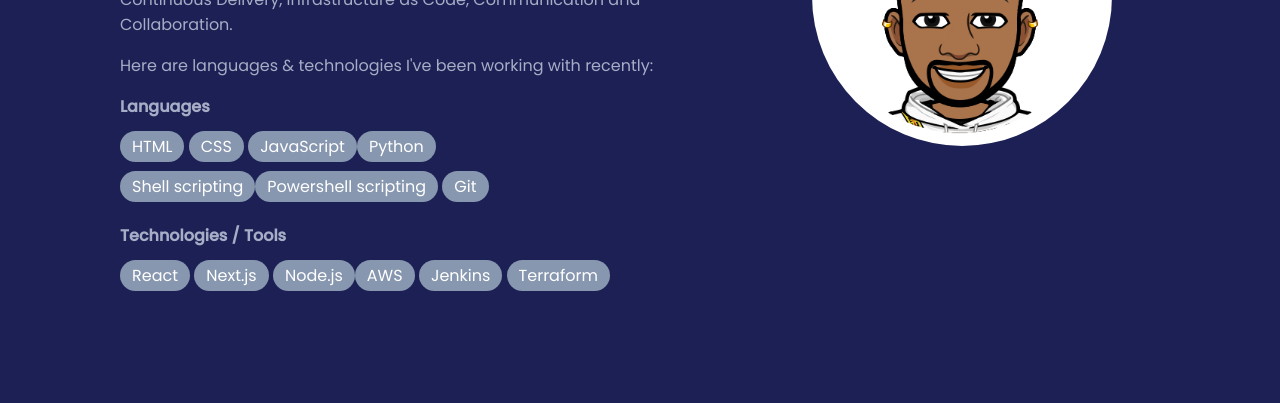
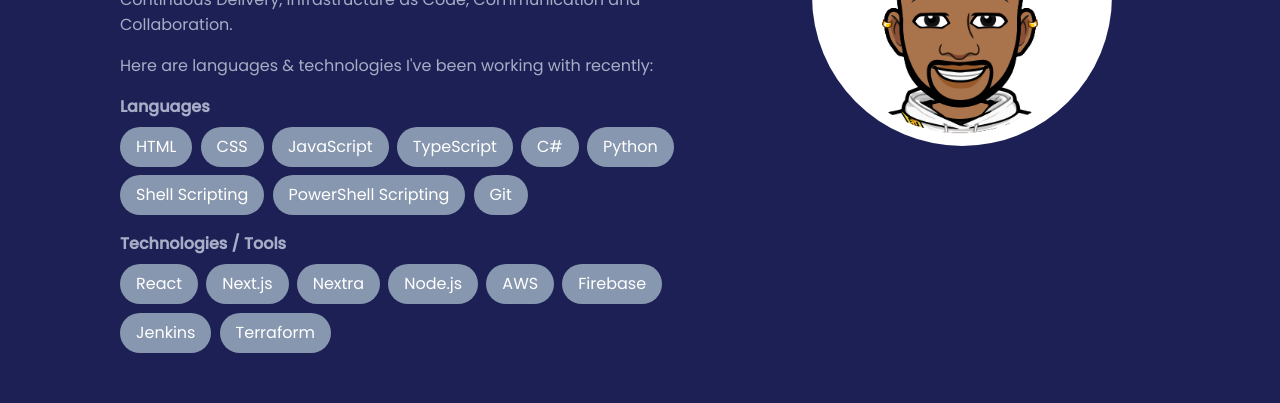
Before and after one commit to Superfly101/Portfolio, a React (Create React App) app: page / in a window 1280 px wide. Shown: the part 1120-1523 px from the top of the page. Built offline with nearby package versions, Linux system fonts and the light colour scheme; no server answers.

Commit message:
update skills

```diff
--- a/src/pages/About.css
+++ b/src/pages/About.css
@@ -2,13 +2,6 @@
   min-height: 100vh;
   padding-top: 5rem;
 }
-
-/* .sub-header h2 {
-  margin-block-end: 2rem;
-  background-color: var(--shadow-blue);
-  padding: 0.8rem;
-  box-shadow: 40px -15px var(--mint-green);
-} */
 
 .sub-header .outer {
   display: grid;
@@ -20,10 +13,6 @@
   margin-block-end: 1rem;
 }
 
-.sub-header .inner span {
-  white-space: nowrap;
-}
-
 .sub-header img {
   border: none;
   overflow: hidden;
@@ -31,11 +20,11 @@
   margin-inline: auto;
 }
 
-.sub-header span {
+.list span {
   background-color: var(--shadow-blue);
   color: #fff;
-  padding: 0.25rem 0.75rem;
-  border-radius: 1rem;
+  padding: 0 1rem;
+  border-radius: 2rem;
   line-height: 2.5rem;
 }
 
@@ -47,12 +36,14 @@
   text-align: center;
 }
 
+.sub-header .list {
+  display: flex;
+  gap: 0.51rem;
+  flex-wrap: wrap;
+}
+
 @media (max-width: 700px) {
   .sub-header .outer {
     display: block;
   }
-
-  /* .sub-header .profile {
-    text-align: center;
-  } */
 }
--- a/src/pages/AboutPage.js
+++ b/src/pages/AboutPage.js
@@ -23,17 +23,20 @@
             </p>
             <div>
               <h4>Languages</h4>
-              <p>
+              <p className="list">
                 <span>HTML</span> <span>CSS</span> <span>JavaScript</span>
-                <span>Python</span> <span>Shell scripting</span>
-                <span>Powershell scripting</span> <span>Git</span>
+                <span>TypeScript</span> <span>C#</span> <span>Python</span>
+                <span>Shell Scripting</span>
+                <span>PowerShell Scripting</span> <span>Git</span>
               </p>
             </div>
             <div>
               <h4>Technologies / Tools</h4>
-              <p>
-                <span>React</span> <span>Next.js</span> <span>Node.js</span>
-                <span>AWS</span> <span>Jenkins</span> <span>Terraform</span>
+              <p className="list">
+                <span>React</span> <span>Next.js</span> <span>Nextra</span>{" "}
+                <span>Node.js</span>
+                <span>AWS</span> <span>Firebase</span> <span>Jenkins</span>
+                <span>Terraform</span>
               </p>
             </div>
           </div>
```
